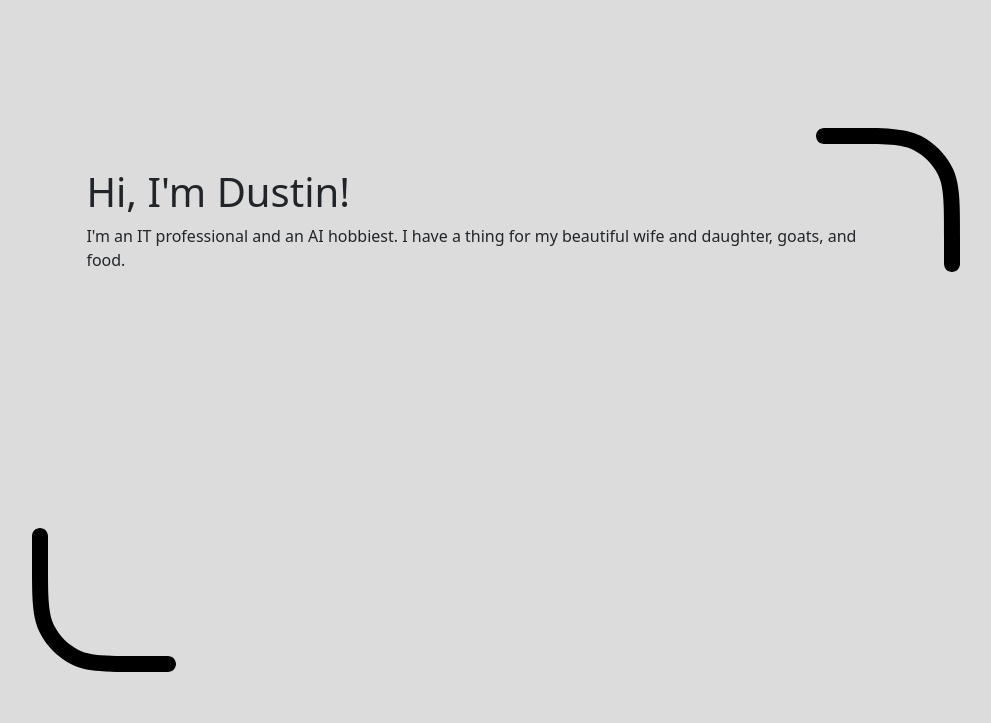
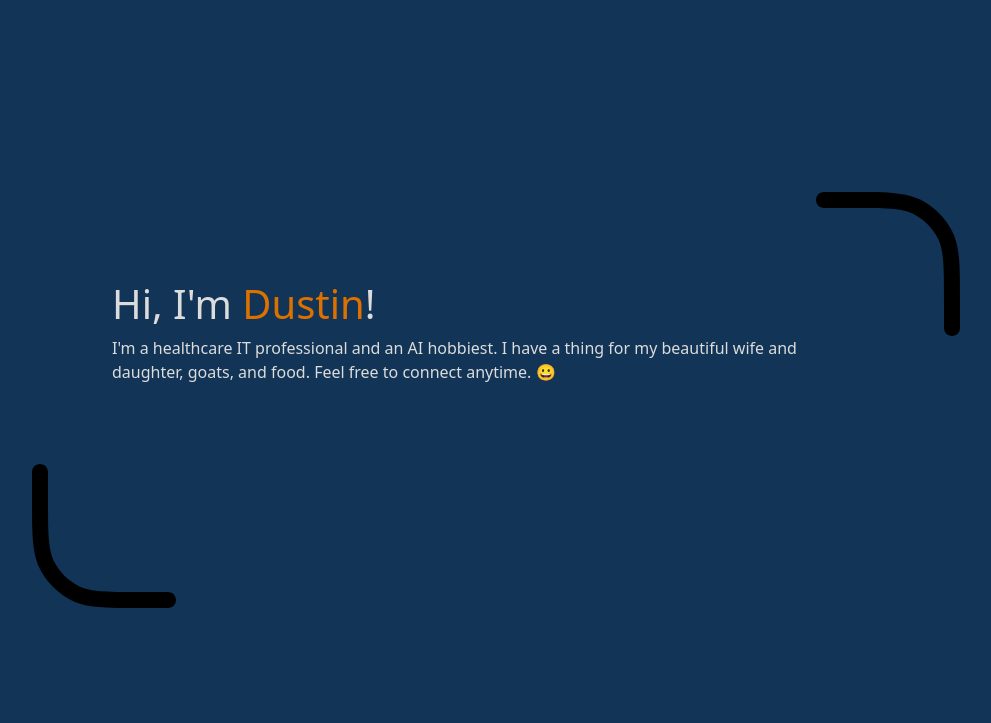
Before and after one commit to GoatEXE/find-dustin, a plain HTML site: page index.html in a window 1280 px wide. Shown: the whole page, without its empty margins (144-1135 px from the left). Drawn offline with nearby package versions, Linux system fonts and the light colour scheme.

Commit message:
Updated color palate
Using variables within CSS.

```diff
--- a/CSS/styles.css
+++ b/CSS/styles.css
@@ -1,26 +1,47 @@
-body {
-    background-color: #DCDCDC;
+/* Variables */
+:root {
+    --bg-color: #123456;
+    --primary-color: #DCDCDC;
+    --secondary-color: #CCCCCC;
+    --complimentary-color: #DC7000;
 }
 
+/* HTML Elements */
+body {
+    background-color: var(--bg-color);
+}
+
+h1, p {
+    color: var(--primary-color);
+}
+
+
+/* Images */
 .corner-image {
     position: absolute;
     width: 15rem;
     height: 15rem;
 }
 
+
+/* Everything else (: */
+.lookatme {
+    color: var(--complimentary-color);
+}
+
 .bottom-left {
-    bottom: 10%;
+    bottom: 18%;
     left: 10%;
 }
 
 .top-right {
-    top: 10%;
+    top: 18%;
     right: 10%;
 }
 
 .content {
     position: absolute;
     padding-inline-end: 21%;
-    top: 21%;
-    left: 18%
+    top: 35%;
+    left: 20%
 }
--- a/index.html
+++ b/index.html
@@ -14,11 +14,11 @@
 </head>
 
 <body>
-    <section class="container">
+    <section>
         <img src="Icons/corner-bottom-left.svg" class="bottom-left corner-image" alt="Bottom-Left Corner">
         <div class="content">
-            <h1>Hi, I'm Dustin!</h1>
-            <p>I'm an IT professional and an AI hobbiest. I have a thing for my beautiful wife and daughter, goats, and food.</p>
+            <h1>Hi, I'm <span class="lookatme">Dustin</span>!</h1>
+            <p>I'm a healthcare IT professional and an AI hobbiest. I have a thing for my beautiful wife and daughter, goats, and food. Feel free to connect anytime. 😀</p>
         </div>
         <img src="Icons/corner-top-right.svg" class="top-right corner-image" alt="Top-Right Corner">
     </section>
```
